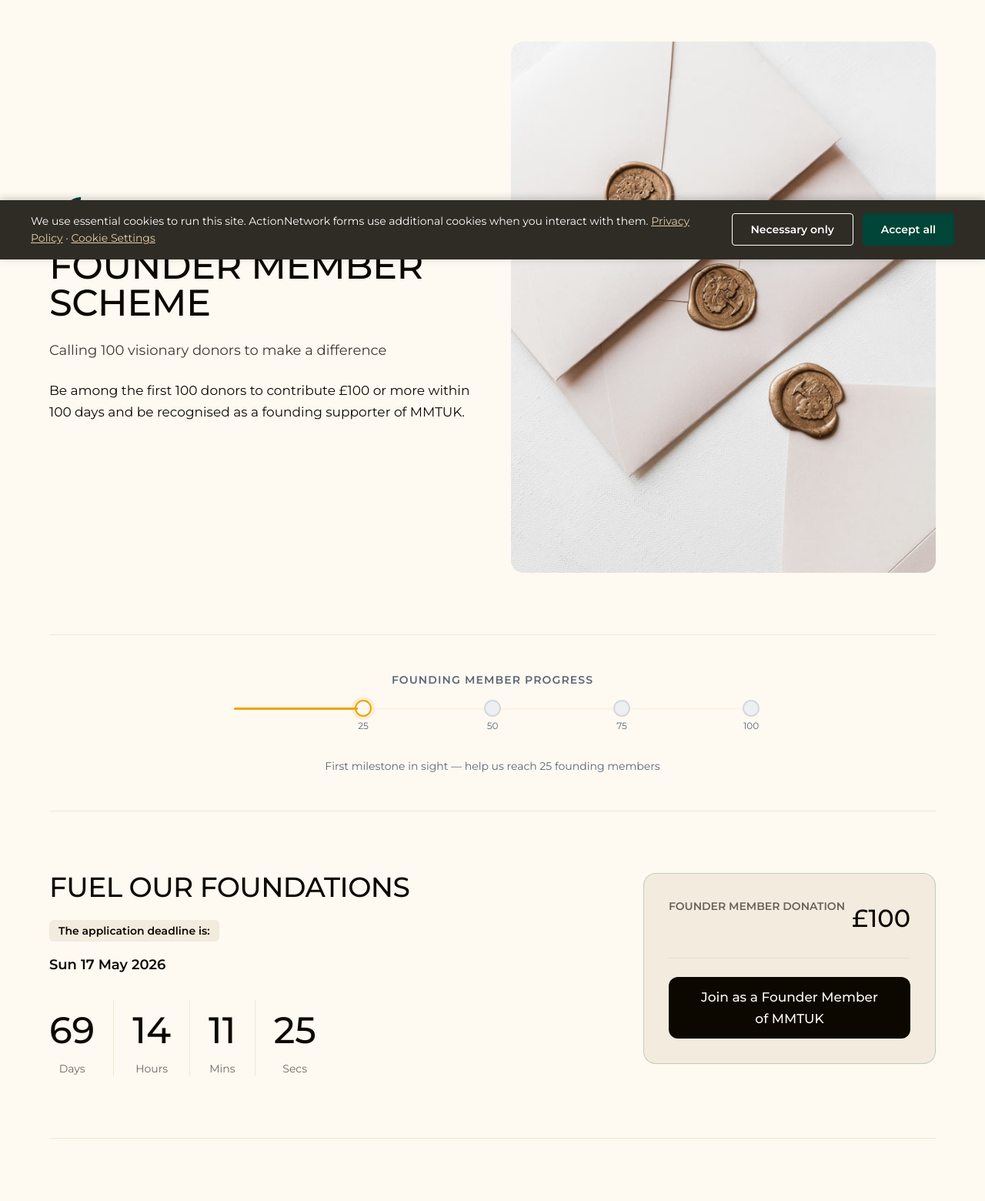
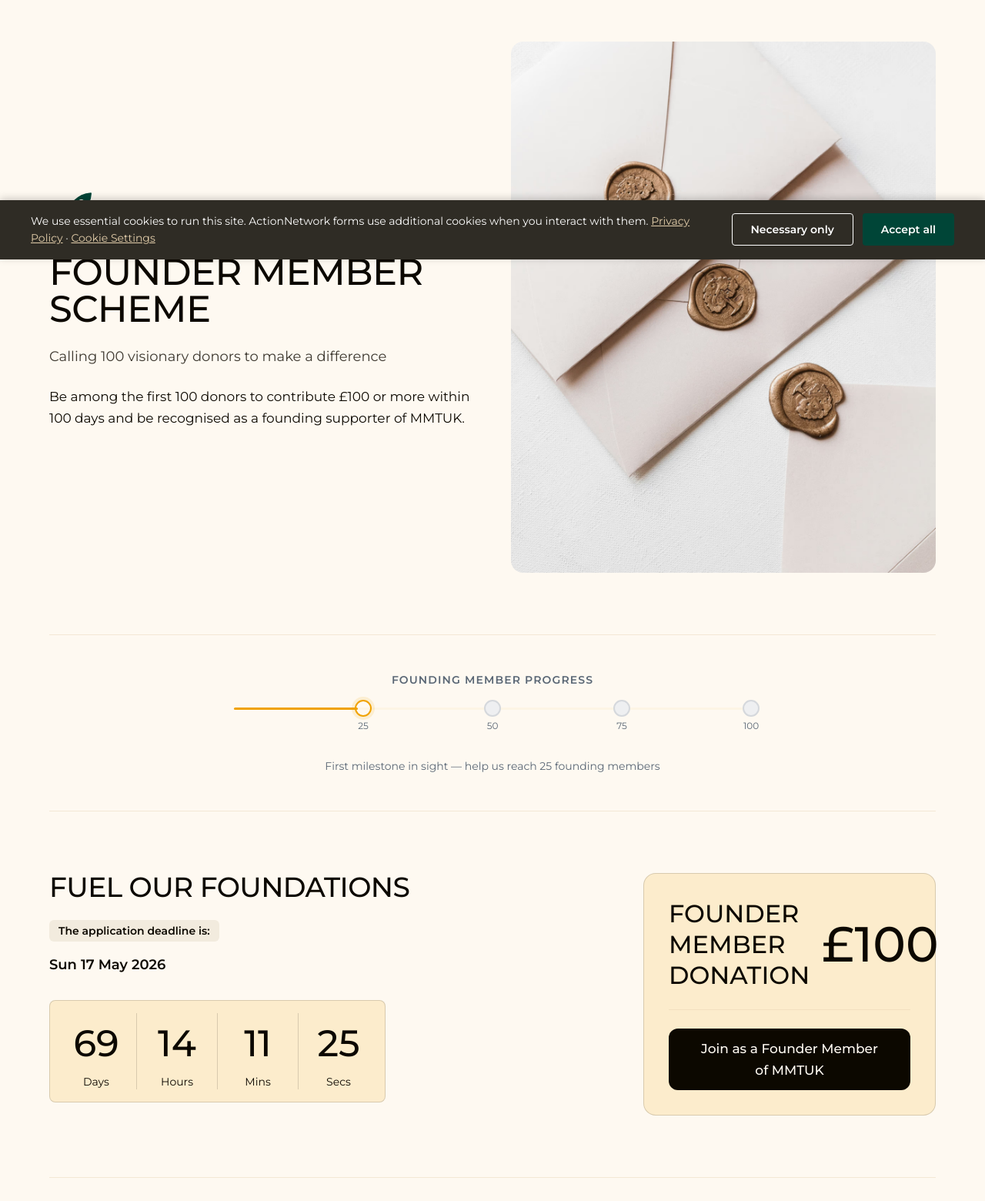
Before and after one commit to ChrisB2025/mmtuk-cms, a Django app: page /donate/ in a window 1280 px wide. Shown: the part 463-2023 px from the top of the page at 77% size. Run offline with Django 5.2, Linux system fonts and the light colour scheme; style sheets or scripts are compiled from the project's sources.

Commit message:
fix: Match donate page icon, CTA card, and countdown to live site
- Rocket icon: responsive sizing (2rem→3rem→4rem) matching live CSS
- CTA card: label sized to 2rem, amount to 4rem, bg #fceccc, proper border
- Countdown: bordered amber container with min-width number columns

Co-Authored-By: Claude Opus 4.6 <noreply@anthropic.com>

```diff
--- a/content/templates/content/donate.html
+++ b/content/templates/content/donate.html
@@ -20,7 +20,7 @@
         <div class="grid grid-cols-1 lg:grid-cols-2 gap-12 items-center">
           <div>
             <div class="mb-6">
-              <svg class="w-12 h-12 text-accent" xmlns="http://www.w3.org/2000/svg" viewBox="0 -960 960 960"><path fill="currentColor" d="M292.48-516.28q17.04-33.85 36.47-67.06 19.42-33.2 41.22-63.77l-76.6-15.52-103.03 103.26 101.94 43.09ZM808.2-821.35q-102 5.96-181.85 43.98-79.85 38.02-156.65 114.83-30.77 30.76-63.05 79.68-32.28 48.93-59.72 107.36L478.5-343.93q58.2-27.44 107.24-59.48 49.04-32.05 79.8-62.81 76.81-77.04 114.71-156.51 37.9-79.47 44.1-181.47.24-3.71-.88-7.07-1.12-3.36-3.36-5.84-2.48-2.24-5.34-3.36-2.86-1.12-6.57-.88ZM576.46-572.22q-19.76-19.76-19.76-48.66 0-28.9 19.76-48.66 19.76-19.53 48.42-19.53t48.42 19.53q19.77 19.76 19.77 48.66 0 28.9-19.77 48.66-19.76 19.52-48.42 19.52t-48.42-19.52Z"/></svg>
+              <svg class="w-8 h-8 md:w-12 md:h-12 lg:w-16 lg:h-16 text-accent" xmlns="http://www.w3.org/2000/svg" viewBox="0 -960 960 960"><path fill="currentColor" d="M292.48-516.28q17.04-33.85 36.47-67.06 19.42-33.2 41.22-63.77l-76.6-15.52-103.03 103.26 101.94 43.09ZM808.2-821.35q-102 5.96-181.85 43.98-79.85 38.02-156.65 114.83-30.77 30.76-63.05 79.68-32.28 48.93-59.72 107.36L478.5-343.93q58.2-27.44 107.24-59.48 49.04-32.05 79.8-62.81 76.81-77.04 114.71-156.51 37.9-79.47 44.1-181.47.24-3.71-.88-7.07-1.12-3.36-3.36-5.84-2.48-2.24-5.34-3.36-2.86-1.12-6.57-.88ZM576.46-572.22q-19.76-19.76-19.76-48.66 0-28.9 19.76-48.66 19.76-19.53 48.42-19.53t48.42 19.53q19.77 19.76 19.77 48.66 0 28.9-19.77 48.66-19.76 19.52-48.42 19.52t-48.42-19.52Z"/></svg>
             </div>
             <h2 class="font-body text-[1.5rem] md:text-[1.875rem] lg:text-[2.25rem] xl:text-[3rem] font-medium uppercase leading-none tracking-[-0.0375rem] text-body-text mb-6">{{ founder_section.heading }}</h2>
             <p class="text-lg text-body-text/80 leading-relaxed mb-6">{{ founder_section.tagline }}</p>
@@ -131,33 +131,33 @@
             </div>
             <p class="text-lg font-semibold text-body-text mb-8">{{ deadline_display }}</p>
             {# Countdown timer #}
-            <div class="flex gap-6" data-countdown-target="{{ deadline_iso }}">
-              <div class="text-center">
+            <div class="inline-flex gap-4 border border-body-text/15 rounded-lg bg-[#fceccc] px-6 py-4" data-countdown-target="{{ deadline_iso }}">
+              <div class="flex flex-col items-center min-w-[4.5rem]">
                 <div id="days" class="font-body text-[2rem] lg:text-[3rem] font-medium text-body-text">--</div>
-                <div class="text-sm text-body-text/60">Days</div>
+                <div class="text-sm text-body-text">Days</div>
               </div>
-              <div class="w-px bg-secondary/40 self-stretch"></div>
-              <div class="text-center">
+              <div class="w-px bg-body-text/15 self-stretch"></div>
+              <div class="flex flex-col items-center min-w-[4.5rem]">
                 <div id="hours" class="font-body text-[2rem] lg:text-[3rem] font-medium text-body-text">--</div>
-                <div class="text-sm text-body-text/60">Hours</div>
+                <div class="text-sm text-body-text">Hours</div>
               </div>
-              <div class="w-px bg-secondary/40 self-stretch"></div>
-              <div class="text-center">
+              <div class="w-px bg-body-text/15 self-stretch"></div>
+              <div class="flex flex-col items-center min-w-[4.5rem]">
                 <div id="minutes" class="font-body text-[2rem] lg:text-[3rem] font-medium text-body-text">--</div>
-                <div class="text-sm text-body-text/60">Mins</div>
+                <div class="text-sm text-body-text">Mins</div>
               </div>
-              <div class="w-px bg-secondary/40 self-stretch"></div>
-              <div class="text-center">
+              <div class="w-px bg-body-text/15 self-stretch"></div>
+              <div class="flex flex-col items-center min-w-[4.5rem]">
                 <div id="seconds" class="font-body text-[2rem] lg:text-[3rem] font-medium text-body-text">--</div>
-                <div class="text-sm text-body-text/60">Secs</div>
+                <div class="text-sm text-body-text">Secs</div>
               </div>
             </div>
           </div>
           {# Pricing card #}
-          <div class="bg-primary rounded-2xl p-8 border border-accent/20">
+          <div class="bg-[#fceccc] rounded-2xl p-8 border border-body-text/15">
             <div class="flex justify-between items-start mb-6">
-              <div class="text-sm font-semibold uppercase text-body-text/60">{{ founder_cta.plan_label }}</div>
-              <div class="font-body text-[2rem] font-medium text-body-text">{{ founder_cta.plan_amount }}</div>
+              <div class="text-[1.25rem] lg:text-[2rem] font-medium uppercase text-body-text leading-tight">{{ founder_cta.plan_label }}</div>
+              <div class="font-body text-[2.25rem] lg:text-[4rem] font-medium text-body-text self-center pl-4">{{ founder_cta.plan_amount }}</div>
             </div>
             <div class="border-t border-secondary/40 my-6"></div>
             <a href="{{ stripe_links.founder }}" target="_blank" class="block w-full text-center px-8 py-3 bg-body-text text-background font-medium rounded-[12px] hover:bg-body-text/90 transition-colors">{{ founder_cta.button_label }}</a>
```
